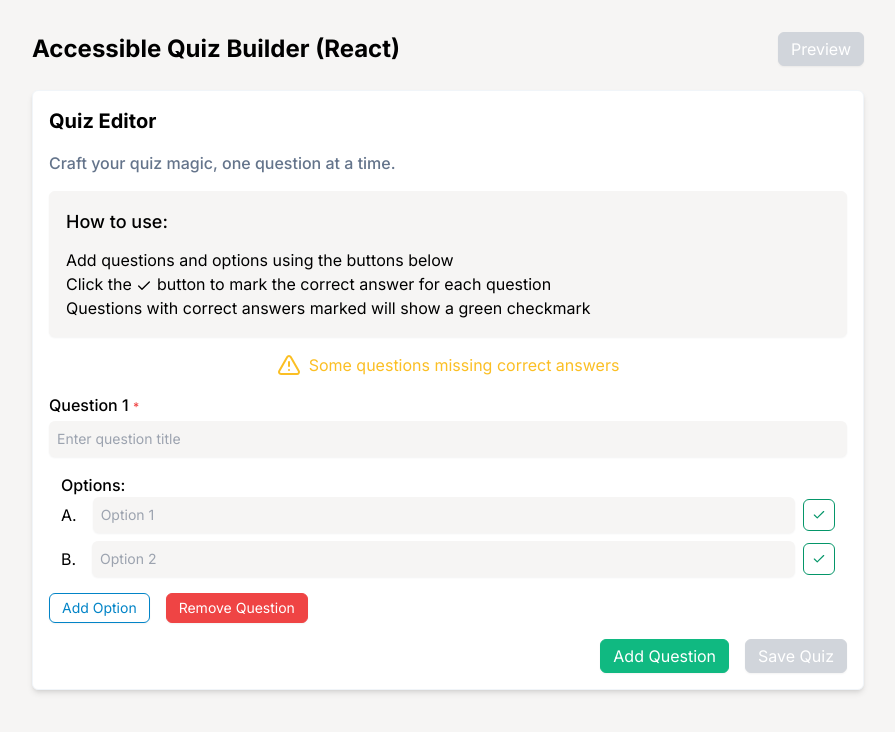
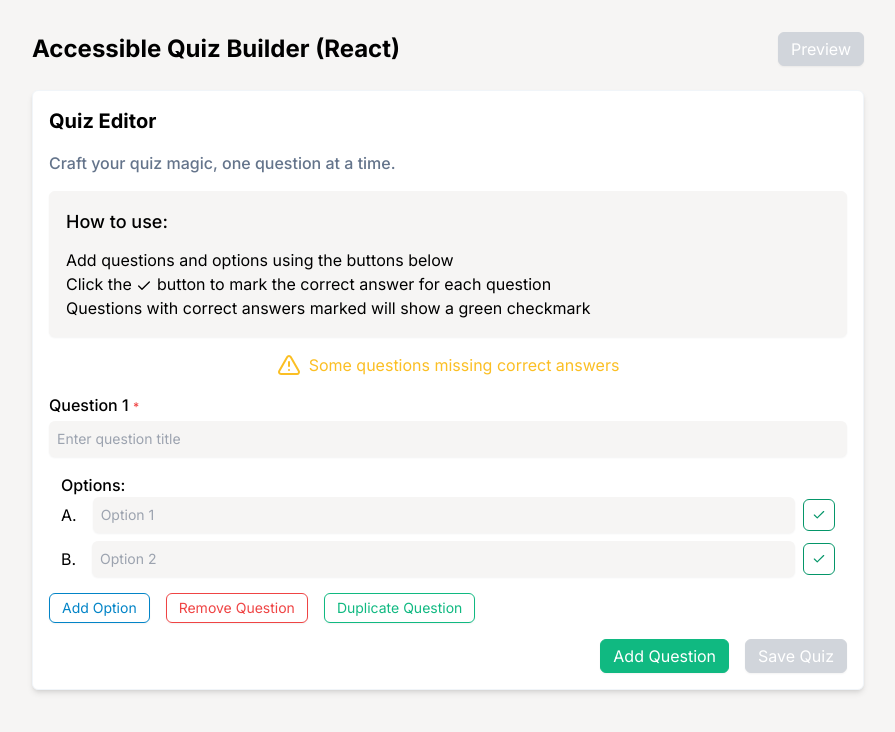
Before and after one commit to Kgaogel09/quiz-builder, a React (Vite) app: page / in a window 1280 px wide. Both pictures are taken after a click on the button "Add Question". Shown: the top 732 px of the page, without its empty margins (192-1087 px from the left). Built offline with nearby package versions, Linux system fonts and the light colour scheme.

Commit message:
feat(Editor): implement duplicate question

```diff
--- a/src/components/editor/Editor.tsx
+++ b/src/components/editor/Editor.tsx
@@ -84,6 +84,17 @@ export default function Editor({
       options,
       correctAnswer,
     };
+    onQuestionsUpdate(newQuestions);
+  };
+
+  const duplicateQuestion = (index: number) => {
+    const questionToDuplicate = questions[index];
+    const duplicatedQuestion: Question = {
+      ...questionToDuplicate,
+      id: Date.now().toString(),
+    };
+    const newQuestions = [...questions];
+    newQuestions.splice(index + 1, 0, duplicatedQuestion);
     onQuestionsUpdate(newQuestions);
   };
 
@@ -206,10 +217,17 @@ export default function Editor({
                   </button>
                   <button
                     type="button"
-                    className="flex text-white items-center gap-1 bg-red-500 text-sm border border-red-500 px-3 py-1 rounded-md shadow-sm transition"
+                    className="flex text-red-500 items-center gap-1 text-sm border border-red-500 px-3 py-1 rounded-md shadow-sm transition"
                     onClick={() => removeQuestion(index)}
                   >
                     Remove Question
+                  </button>
+                  <button
+                    type="button"
+                    className="flex text-emerald-500 items-center gap-1 text-sm border border-emerald-500 px-3 py-1 rounded-md shadow-sm transition"
+                    onClick={() => duplicateQuestion(index)}
+                  >
+                    Duplicate Question
                   </button>
                 </div>
               </div>
```
